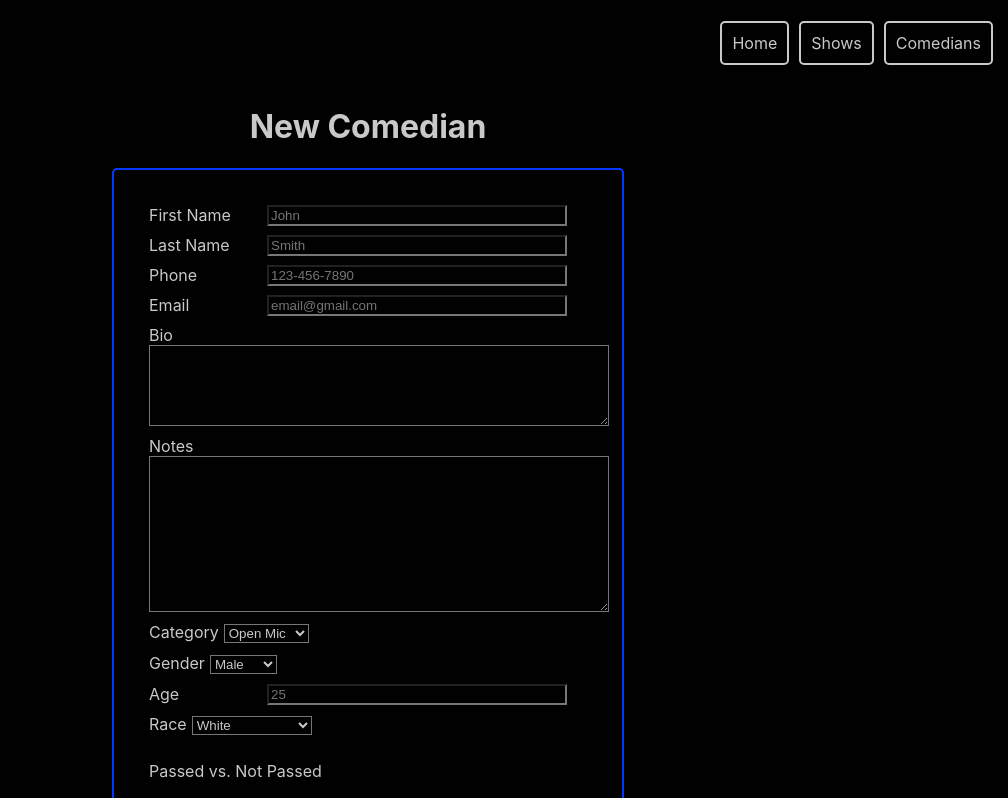
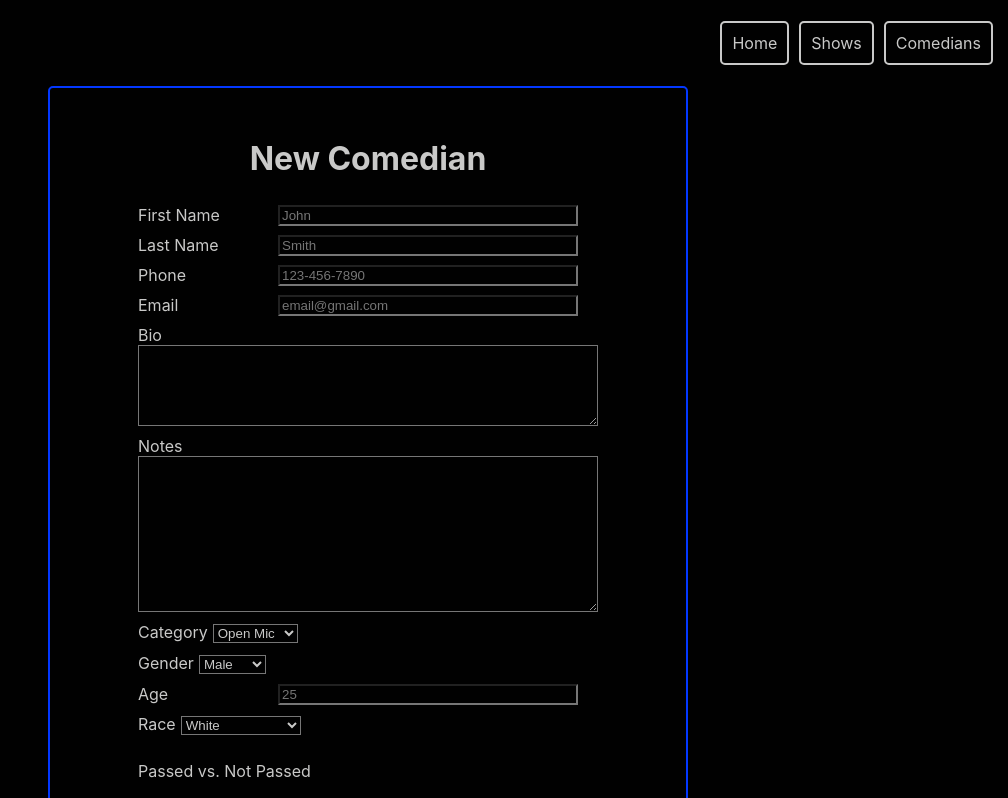
Before and after one commit to klguenth/alameda-comedy-client, a React (Create React App) app: page /addComedian in a window 1280 px wide. Shown: the top 798 px of the page, without its empty margins (272-1280 px from the left). Built offline with nearby package versions, Linux system fonts and the light colour scheme; no server answers.

Commit message:
fixed styling

```diff
--- a/src/App.css
+++ b/src/App.css
@@ -7,8 +7,13 @@
 .app {
     display: flex;
     flex-direction: column;
-    justify-content: center;
+    align-items: center;
     text-align: center;
+    border: 2px solid #0338FF;
+    border-radius: 5px;
+    margin: auto;
+    padding: 30px;
+    width: 50%;
 }
 
 button {
--- a/src/Components/ComedianList/ComedianList.css
+++ b/src/Components/ComedianList/ComedianList.css
@@ -1,6 +1,13 @@
 * {
     box-sizing: border-box;
     color: #C9C9C8;
+}
+
+.comedianListMain {
+    display: flex;
+    flex-direction: column;
+    align-items: center;
+    text-align: center;
 }
 
 .comedianListItem {
--- a/src/Components/EditComedian/EditComedian.css
+++ b/src/Components/EditComedian/EditComedian.css
@@ -1,9 +1,13 @@
 #record-comic {
-    margin: 10px auto;
     display: flex;
     flex-direction: column;
     align-items: center;
     text-align: center;
+    border: 2px solid #0338FF;
+    border-radius: 5px;
+    margin: auto;
+    padding: 30px;
+    width: 75%;
 }
 
 .form-section {
--- a/src/Components/ShowList/ShowList.css
+++ b/src/Components/ShowList/ShowList.css
@@ -7,15 +7,16 @@
     flex-direction: column;
     align-items: center;
     text-align: center;
+    margin: auto;
 }
 
-section {
+/* section {
     border: 2px solid #0338FF;
     border-radius: 5px;
     padding: 30px;
     margin: 10px;
     width: 40%;
-}
+} */
 
 .show li {
     list-style-type: none;
```
